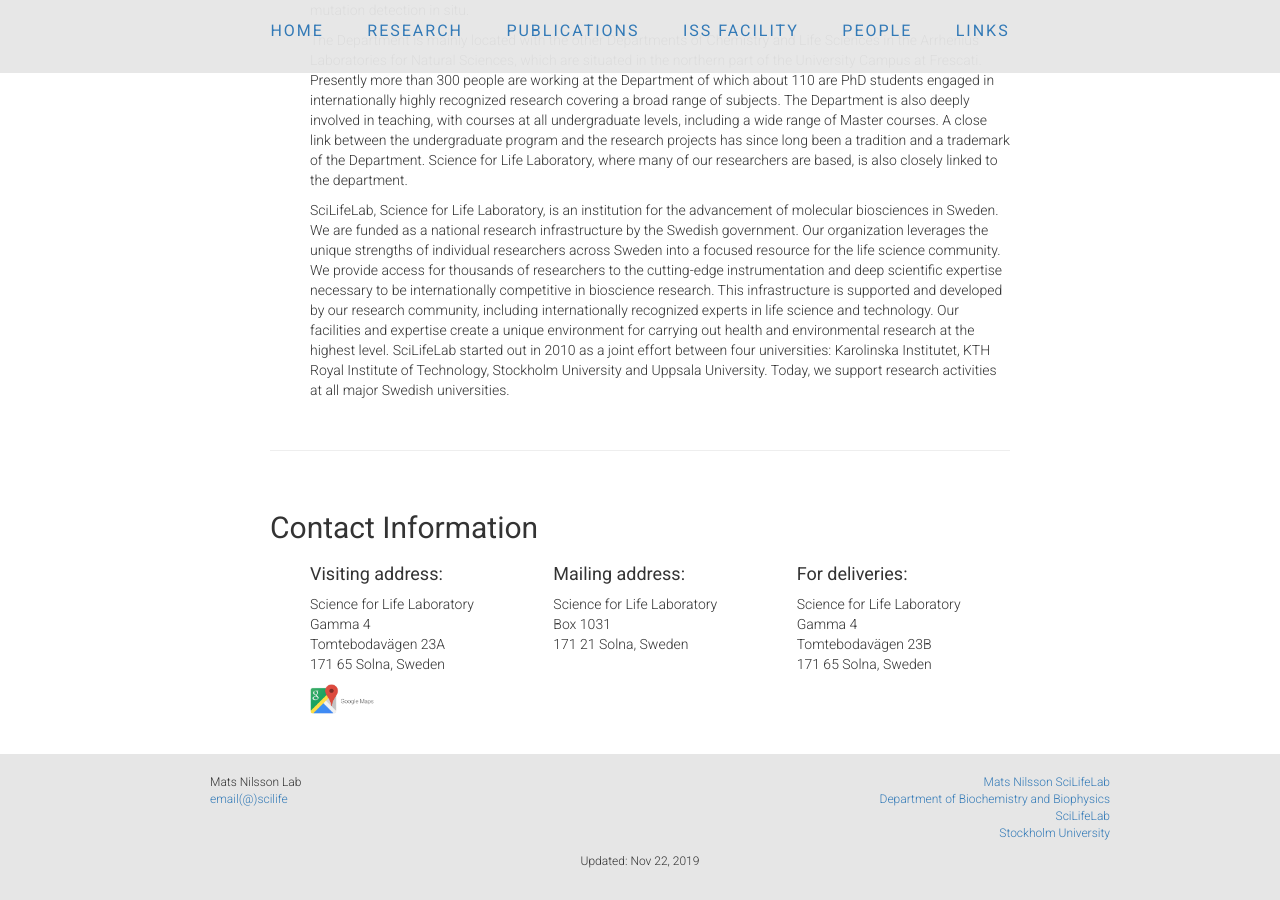
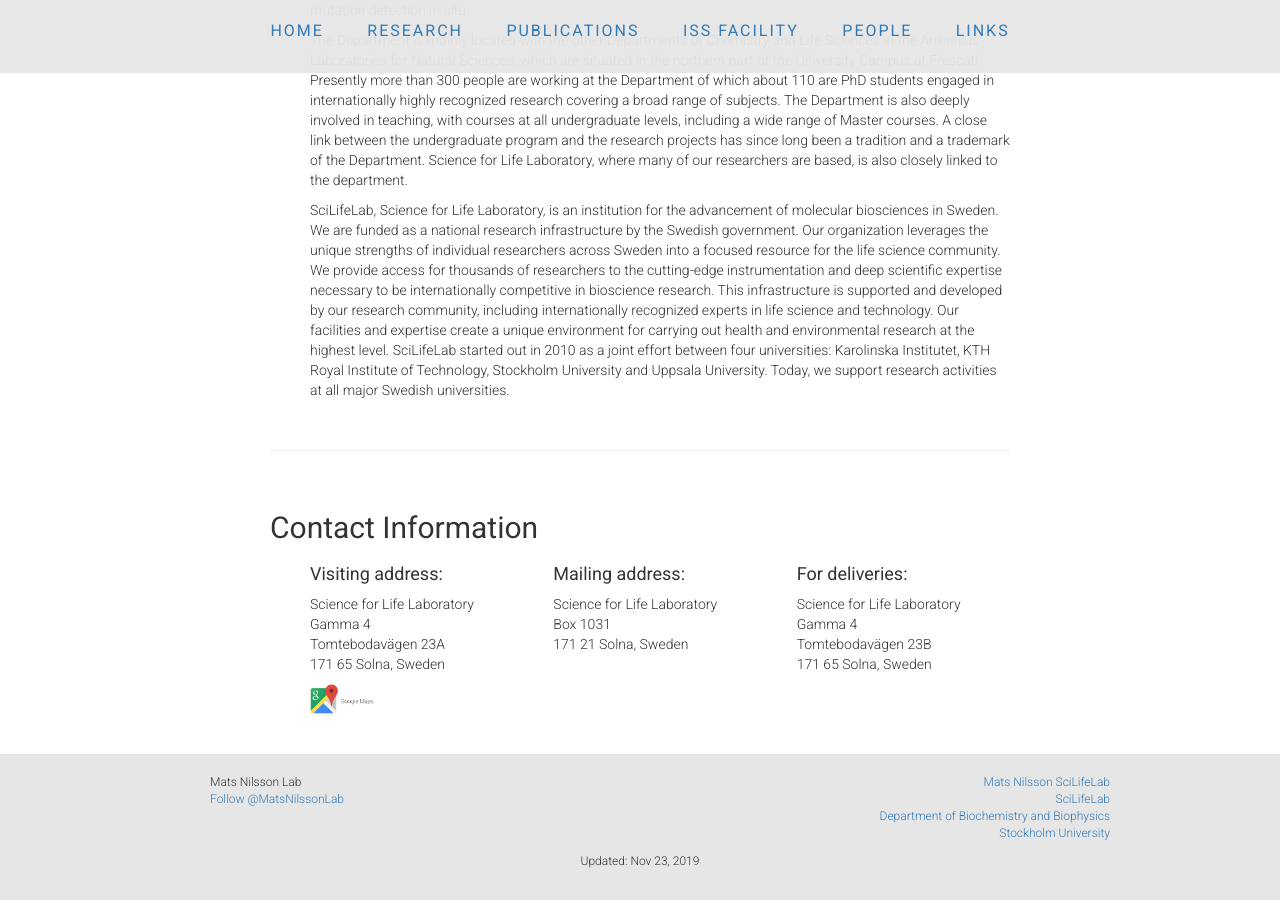
Before and after one commit to flintott/NilssonLab, a Jekyll site: the page index.html, which Jekyll copies as it is, in a window 1280 px wide and 900 px high, scrolled down 4887 px. Built offline with Jekyll 4.4.1, drawn with Linux system fonts in a browser that asks for light colours; comment, search, counter and statistics services are not loaded.

Commit message:
Update index.html

```diff
--- a/index.html
+++ b/index.html
@@ -396,15 +396,15 @@
 	<div class=" col-sm-4  col-md-3 col-lg-3">
           <ul>
             <li>Mats Nilsson Lab</li>
-            <li><a href="mailto:(email)">email(@)scilife</a></li>
+	    <li><a href="https://twitter.com/MatsNilssonLab" class="twitter-follow-button" data-show-count="false">Follow @MatsNilssonLab</a><script async src="https://platform.twitter.com/widgets.js" charset="utf-8"></script></li>
           </ul>
         </div>
         <div class=" col-sm-8  col-md-9 col-lg-9" align="right">
 	  <ul>
             <li><a href="https://www.scilifelab.se/researchers/mats-nilsson/">Mats Nilsson SciLifeLab</a></li>
-            <li><a href="https://www.dbb.su.se/">Department of Biochemistry and Biophysics</a></li>
             <li><a href="https://www.scilifelab.se/">SciLifeLab</a></li>
-	    <li><a href="https://www.su.se/english/">Stockholm University</a></li>
+	    <li><a href="https://www.dbb.su.se/">Department of Biochemistry and Biophysics</a></li>
+            <li><a href="https://www.su.se/english/">Stockholm University</a></li>
           </ul>
         </div>
       </div>
@@ -412,7 +412,7 @@
 	<div class=" col-sm-4  col-md-4 col-lg-4">
         </div>
         <div class=" col-sm-4  col-md-4 col-lg-4" align="center">
-		<p>Updated: Nov 22, 2019</p>
+		<p>Updated: Nov 23, 2019</p>
 	</div>
         <div class=" col-sm-4  col-md-4 col-lg-4">
 	</div>
```
